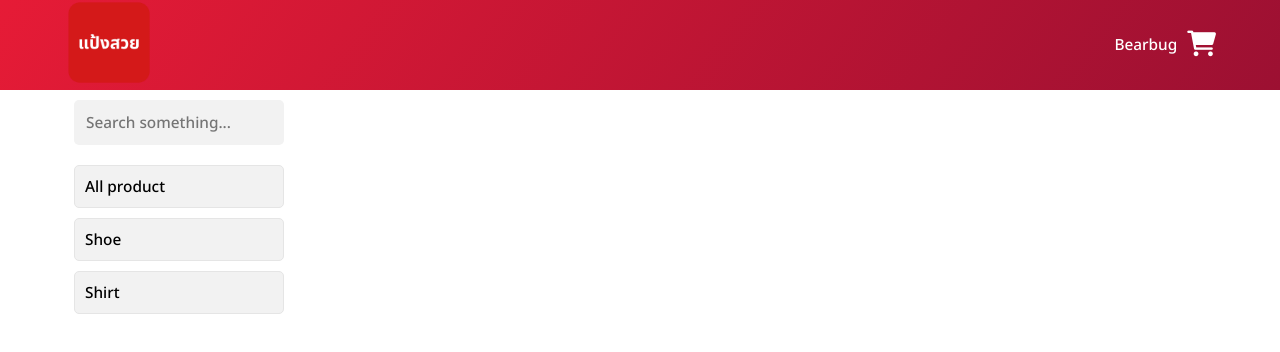
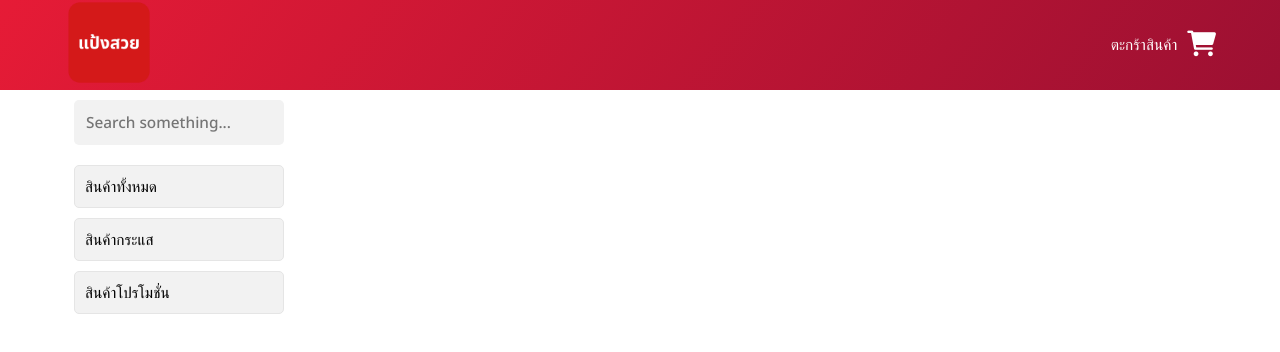
Before and after one commit to Warinthon32/pang-souy, a plain HTML site: page index.html in a window 1280 px wide. Drawn offline with nearby package versions, Linux system fonts and the light colour scheme; some packages are replaced by stand-ins of ours; no server answers; a script that the page names is missing.

Commit message:
edit bug

```diff
--- a/index.html
+++ b/index.html
@@ -23,7 +23,7 @@
             </a>
 
             <div class="nav-profile">
-                <p class="nav-profile-name">Bearbug</p>
+                <p class="nav-profile-name">ตะกร้าสินค้า</p>
                 <div onclick="openCart()" style="cursor: pointer;" class="nav-profile-cart">
                     <i class="fas fa-cart-shopping"></i>
                     <div id="cartcount" class="cartcount" style="display: none;">
@@ -39,13 +39,13 @@
             <input onkeyup="searchsomething(this)" id="txt_search" type="text" class="sidebar-search" placeholder="Search something...">
 
             <a onclick="searchproduct('all')" class="sidebar-items">
-                All product
+                สินค้าทั้งหมด
             </a>
             <a onclick="searchproduct('shoe')" class="sidebar-items">
-                Shoe
+                สินค้ากระแส
             </a>
             <a onclick="searchproduct('shirt')" class="sidebar-items">
-                Shirt
+                สินค้าโปรโมชั่น
             </a>
         </div>
         <div id="productlist" class="product">
```
